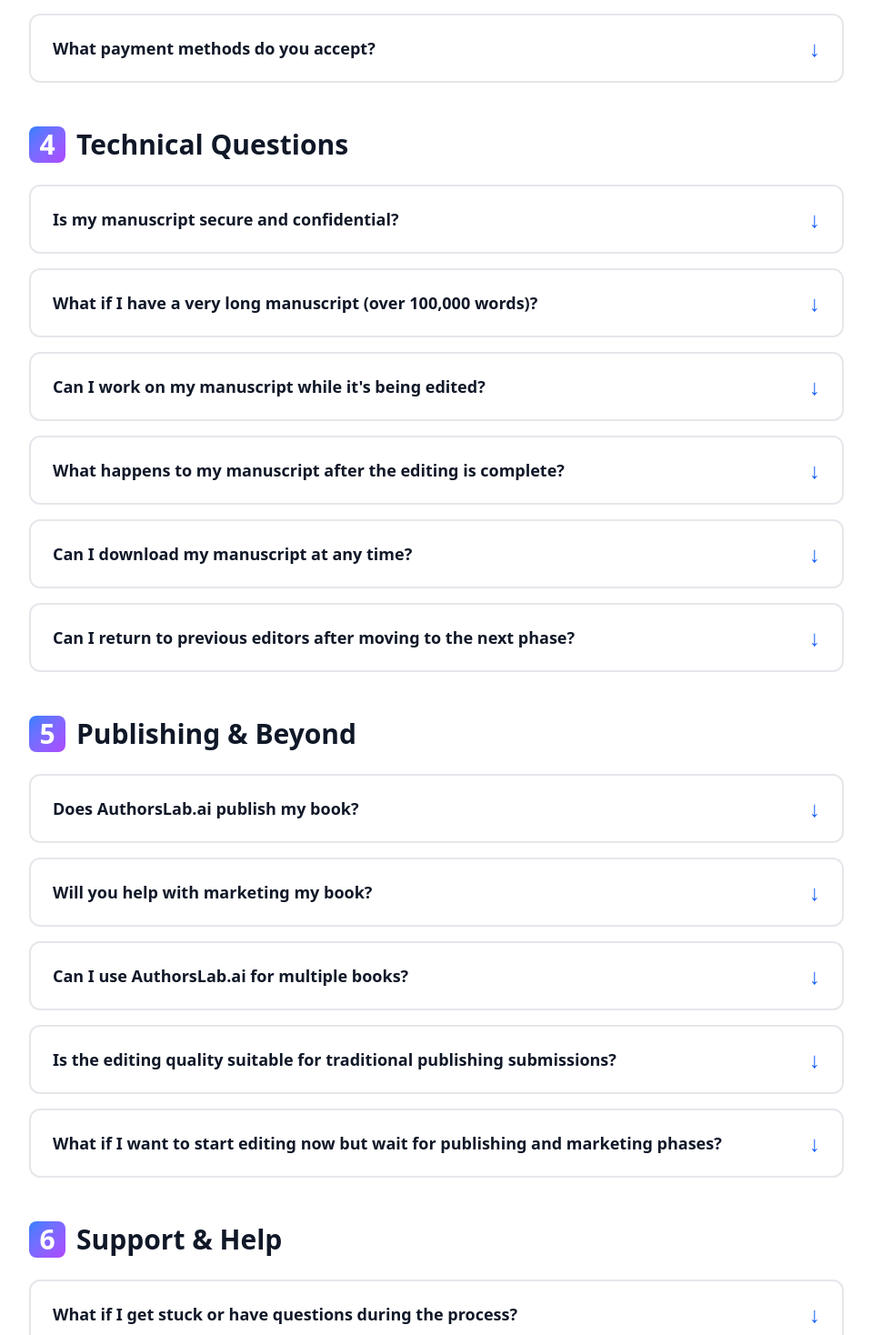
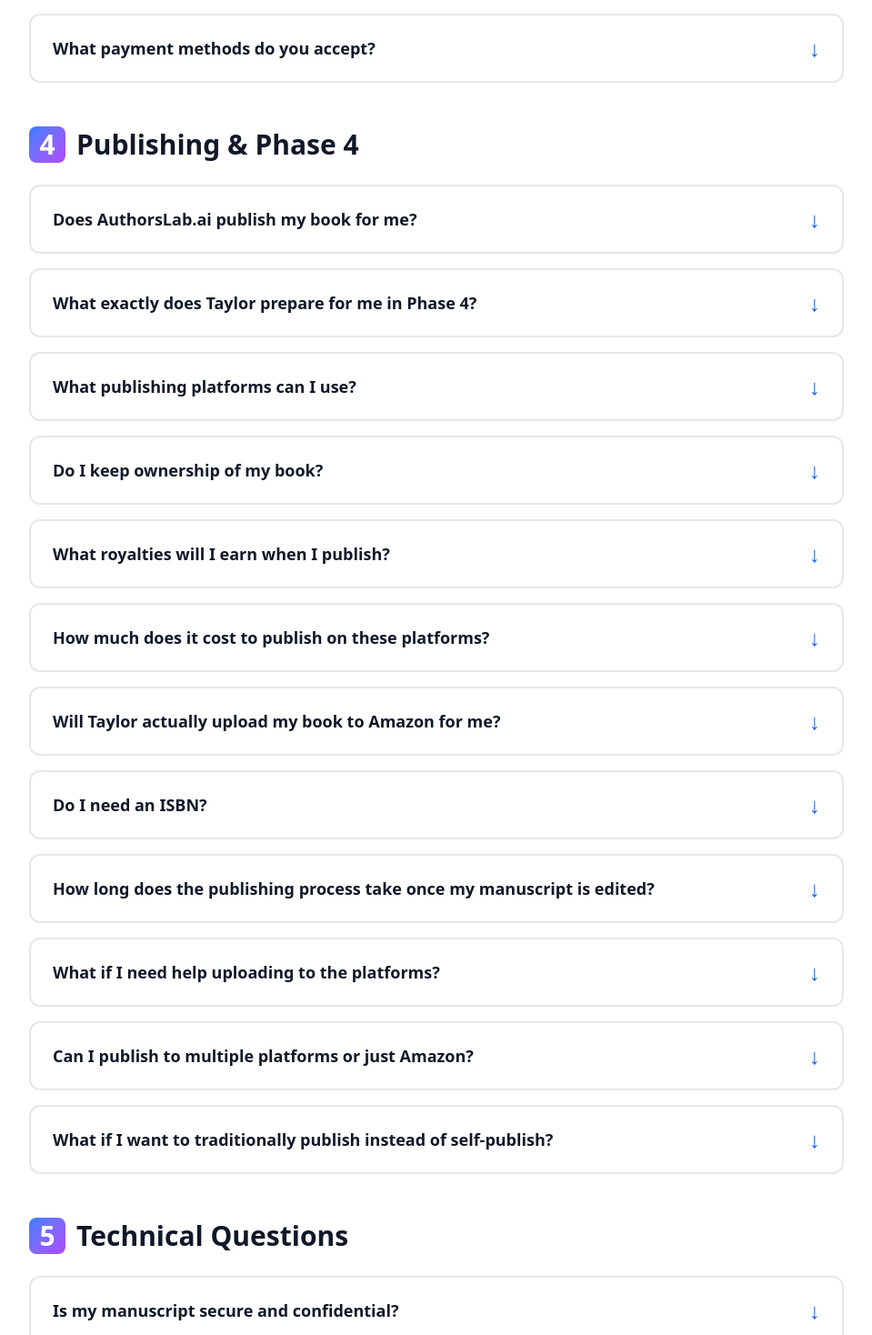
Before and after one commit to SpikeIreland/authorslab-app, a Next.js app: page /faq in a window 1280 px wide. Shown: the part 2480-3948 px from the top of the page at 91% size, without its empty margins (160-1119 px from the left). Built offline with nearby package versions, Linux system fonts and the light colour scheme.

Commit message:
Update How It Works and FAQ with realistic Phase 4 publishing info - emphasizes author control and ownership

```diff
--- a/src/app/faq/page.tsx
+++ b/src/app/faq/page.tsx
@@ -96,6 +96,59 @@ export default function FAQPage() {
       ]
     },
     {
+      category: "Publishing & Phase 4",
+      questions: [
+        {
+          q: "Does AuthorsLab.ai publish my book for me?",
+          a: "No - and that's actually better for you! Taylor prepares everything you need to publish it YOURSELF, so you keep 100% ownership, control, and all royalties. Unlike traditional publishing services that take your rights and charge thousands, we give you professional-grade files and step-by-step guidance while you maintain complete control. Your book, your rights, your success."
+        },
+        {
+          q: "What exactly does Taylor prepare for me in Phase 4?",
+          a: "Taylor generates professionally formatted EPUB files for ebooks, print-ready PDFs in multiple trim sizes, AI-generated cover designs (both ebook and print with spine), optimized book descriptions and metadata, keyword research, category recommendations, and provides comprehensive file validation. You'll receive everything needed to upload to any major publishing platform."
+        },
+        {
+          q: "What publishing platforms can I use?",
+          a: "Taylor prepares files compatible with all major platforms including Amazon KDP (Kindle Direct Publishing), IngramSpark, Draft2Digital, Apple Books, Google Play Books, Kobo, Barnes & Noble Press, and Lulu. You can publish to as many or as few platforms as you choose."
+        },
+        {
+          q: "Do I keep ownership of my book?",
+          a: "Yes! 100% ownership stays with you. You retain all rights, set your own prices, control distribution territories, and can update or unpublish your book anytime. There are no contracts giving away ownership - your intellectual property remains entirely yours."
+        },
+        {
+          q: "What royalties will I earn when I publish?",
+          a: "You keep all royalties after platform fees. On Amazon KDP, for example, you earn 70% on ebooks priced $2.99-$9.99, and 60% on print books after printing costs. For a $2.99 ebook, you'd earn about $2.04 per sale. For a $14.99 print book, typically $5-7 per sale. These royalties go directly to you - we don't take a cut."
+        },
+        {
+          q: "How much does it cost to publish on these platforms?",
+          a: "Creating accounts on Amazon KDP, Draft2Digital, and most other platforms is completely free. There are no upfront costs to publish. Platforms take their fee (typically 30-40%) from each sale, but you pay nothing to upload and list your book."
+        },
+        {
+          q: "Will Taylor actually upload my book to Amazon for me?",
+          a: "No, you'll upload it yourself following Taylor's step-by-step video tutorials. This is important because: (1) it keeps you in control of your account and book, (2) platforms don't allow third-party uploading for security reasons, and (3) it's actually easier than you think! Taylor makes the process simple with detailed guides for each platform."
+        },
+        {
+          q: "Do I need an ISBN?",
+          a: "For ebooks: No, Amazon and most platforms provide free ISBNs. For print books: Amazon provides a free ISBN, or you can purchase your own for about $125 if you want your publishing imprint listed. Taylor will guide you through the best option for your goals."
+        },
+        {
+          q: "How long does the publishing process take once my manuscript is edited?",
+          a: "Taylor typically has your files ready (EPUB, PDFs, covers) within 3-5 days. Once you upload to platforms, books usually go live within 24-72 hours for ebooks and 5-10 days for print. The actual uploading takes about 30-60 minutes per platform once you have the files."
+        },
+        {
+          q: "What if I need help uploading to the platforms?",
+          a: "Taylor provides comprehensive video tutorials for each major platform, showing you exactly where to click and what to enter. If you get stuck, our support team is available via email to help troubleshoot. The process is designed to be beginner-friendly - thousands of first-time authors successfully self-publish every day."
+        },
+        {
+          q: "Can I publish to multiple platforms or just Amazon?",
+          a: "You can publish to as many platforms as you want! Many authors use Amazon KDP for Kindle and print, then use Draft2Digital to distribute to Apple Books, Kobo, Barnes & Noble, and others. Taylor prepares files that work on all platforms, and guides you through multi-platform publishing strategy."
+        },
+        {
+          q: "What if I want to traditionally publish instead of self-publish?",
+          a: "The editing quality from Phases 1-3 (Alex, Sam, Jordan) is professional-grade and suitable for traditional publishing submissions. Phase 4 is specifically for self-publishing preparation. If you're pursuing traditional publishing, you'll submit your edited manuscript to agents and publishers rather than using Phase 4."
+        }
+      ]
+    },
+    {
       category: "Technical Questions",
       questions: [
         {
@@ -125,27 +178,27 @@ export default function FAQPage() {
       ]
     },
     {
-      category: "Publishing & Beyond",
+      category: "Marketing & Beyond",
       questions: [
         {
-          q: "Does AuthorsLab.ai publish my book?",
-          a: "When Phase 4 launches in Q1 2025, Taylor will prepare your manuscript for publication by creating print-ready PDFs, e-book files, and providing publishing platform guidance. The actual uploading to Amazon KDP, IngramSpark, or other platforms is done by you, but Taylor will give you everything you need and step-by-step instructions."
-        },
-        {
-          q: "Will you help with marketing my book?",
-          a: "When Phase 5 launches in Q1 2025, Quinn will help you build your author platform, identify your target readers, create social media content calendars, and develop a strategic book launch campaign. This comprehensive marketing support is designed to help you connect with your readers."
+          q: "What will Phase 5 (Marketing with Quinn) include?",
+          a: "When Phase 5 launches in Q1 2025, Quinn will help you build your author platform, identify your target readers, create social media content calendars, develop email campaign strategies, and plan a strategic book launch campaign. This comprehensive marketing support is designed to help you connect with your ideal readers."
         },
         {
           q: "Can I use AuthorsLab.ai for multiple books?",
           a: "Yes! Each manuscript is a separate project with its own $299 fee for the 3-Phase Editing Package. Many authors use our service for their entire series or multiple books."
         },
         {
-          q: "Is the editing quality suitable for traditional publishing submissions?",
-          a: "Yes! The editing quality from Alex, Sam, and Jordan is professional-grade and suitable for traditional publishing submissions. Our AI editors are trained on published works and industry standards."
+          q: "What if I want to start editing now but wait for publishing and marketing phases?",
+          a: "Perfect! Start with the 3-Phase Editing Package ($299) now to work with Alex, Sam, and Jordan. When Phase 4 (Publishing) and Phase 5 (Marketing) launch in Q1 2025, you'll be notified and can add them to your completed manuscript."
         },
         {
-          q: "What if I want to start editing now but wait for publishing and marketing phases?",
-          a: "Perfect! Start with the 3-Phase Editing Package ($299) now to work with Alex, Sam, and Jordan. When Phase 4 (Publishing) and Phase 5 (Marketing) launch in Q1 2025, you'll be notified and can add them to your completed manuscript."
+          q: "Do you help with book cover design?",
+          a: "Yes! When Phase 4 launches, Taylor will generate multiple AI-powered cover design options for both ebook and print formats. You'll be able to choose your favorite and customize it. For authors wanting human designer refinement, that will be available as an upgrade option."
+        },
+        {
+          q: "Can I make changes to my book after it's published?",
+          a: "Absolutely! One of the best parts of self-publishing is that you can update your book anytime. Upload a new version to your publishing platform, and the updated version will replace the old one within 24-72 hours. This is your book - you control everything."
         }
       ]
     },
```
